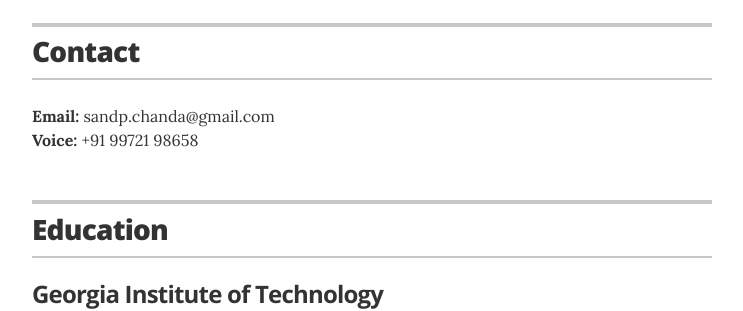
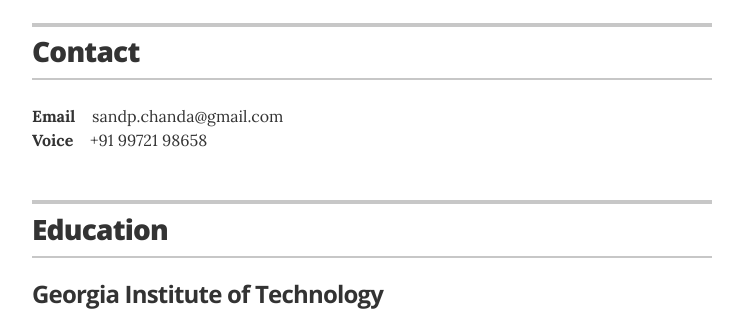
Before and after one commit to CapedCrusader/resume, a Jekyll site: the page built from index.html, in a window 1280 px wide and 900 px high, scrolled down 313 px. Shown: the part 154-465 px from the top of the window, without its empty margins (268-1011 px from the left). Built offline with Jekyll 4.4.1, drawn with Linux system fonts in a browser that asks for light colours.

Commit message:
Updating Slashroot

```diff
--- a/_layouts/resume.html
+++ b/_layouts/resume.html
@@ -46,8 +46,8 @@
           <h2>Contact</h2>
         </header>
 
-        <b>Email:</b> sandp.chanda@gmail.com</br>
-        <b>Voice:</b> +91 99721 98658</br>
+        <b>Email</b>&nbsp; &nbsp; sandp.chanda@gmail.com<br>
+        <b>Voice</b>&nbsp; &nbsp; +91 99721 98658<br>
 
        </section>
 
```
